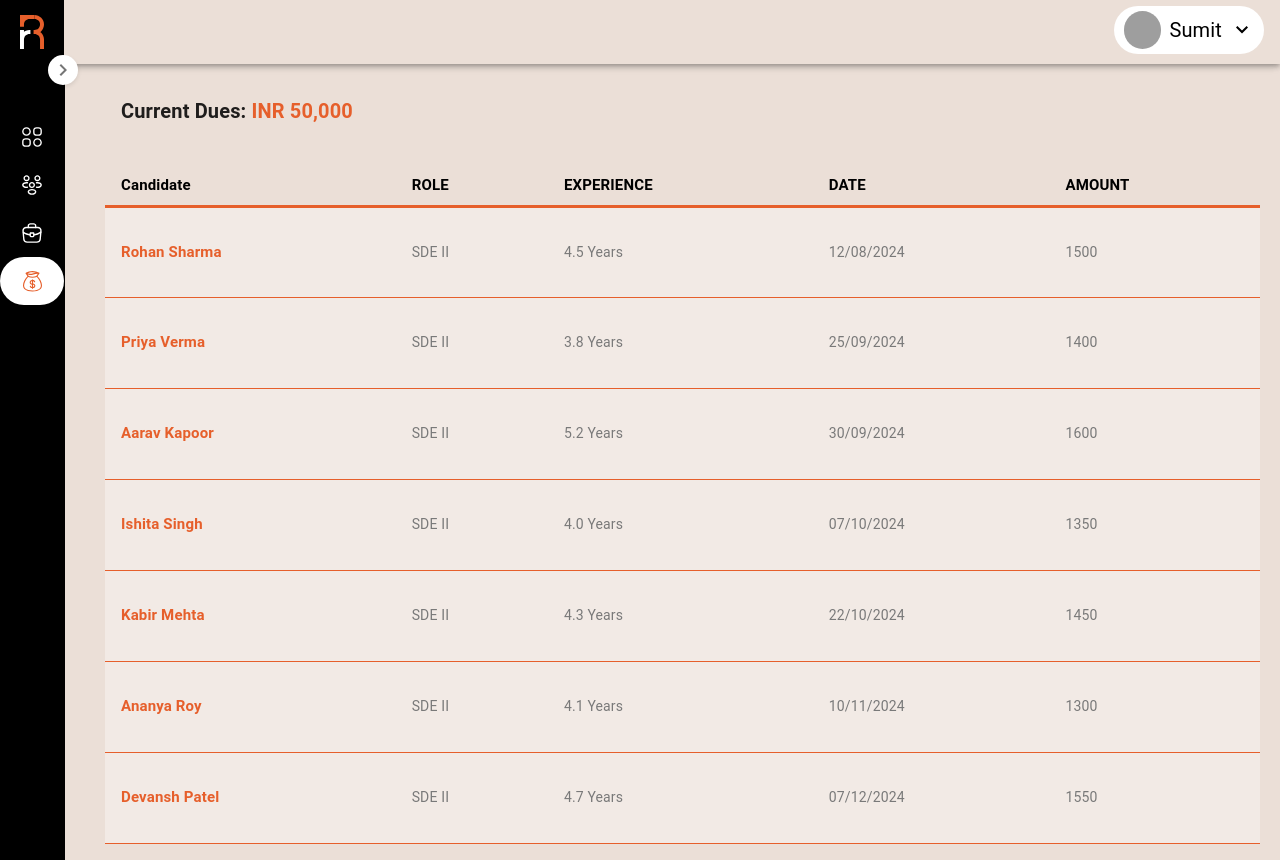
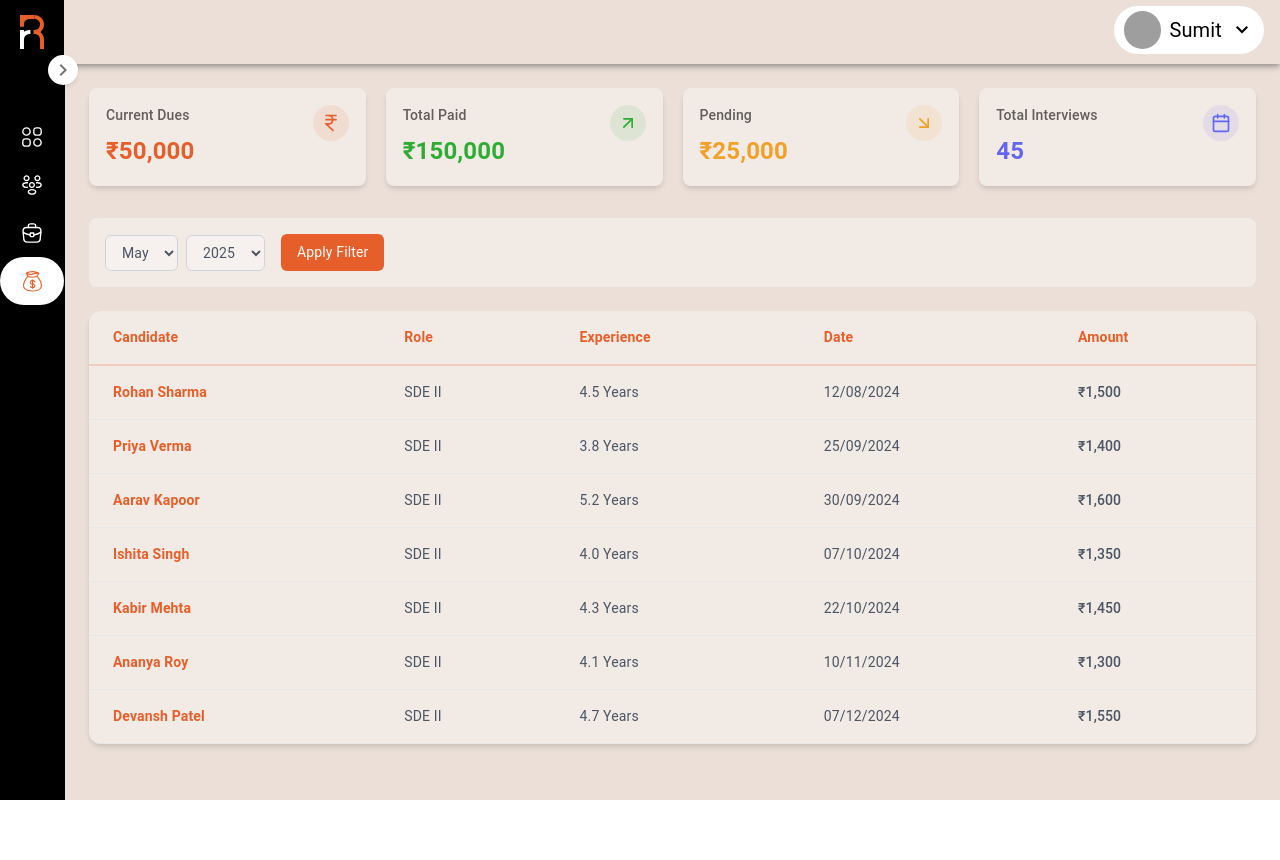
Before and after one commit to Roshan8319/Interview-Front, a React (Vite) app in the folder Frontend/: page /client/finance in a window 1280 px wide. After the commit the page ends 800 px from the top, so only its background shows below. Built offline with nearby package versions, Linux system fonts and the light colour scheme; grey boxes are pictures that could not be loaded.

Commit message:
updated finance page ui for client

```diff
--- a/Frontend/src/Components/Client/InterviewPlatform/VerticalNavigationLinks/Finance.jsx
+++ b/Frontend/src/Components/Client/InterviewPlatform/VerticalNavigationLinks/Finance.jsx
@@ -1,7 +1,5 @@
 import React, { useState, useEffect } from 'react';
-
-
-
+import { IndianRupee, ArrowUpRight, ArrowDownRight, Calendar } from 'lucide-react';
 
 function Finance() {
   const data = [
@@ -65,17 +63,12 @@ function Finance() {
     years.push(year);
   }
 
-
-
-
   const [filteredData, setFilteredData] = useState(data);
   const [isDataRangeEntered,setIsDataRangeEntered] = useState(false);
 
   const parseDate = (dateStr) =>{
     const [day, month, year] = dateStr.split('/'); return `${year}/${month}/${day}`;
   };
-
-
 
   const [selectedYear2, setSelectedYear2] = useState(new Date().getFullYear());
   const [selectedMonth2, setSelectedMonth2] = useState(new Date().getMonth() + 1);
@@ -95,17 +88,9 @@ function Finance() {
           const daysArray = Array.from({ length: daysInMonth }, (_, i) => i + 1); setDays(daysArray); }
           , [selectedYear, selectedMonth]);
 
-
   const filterDataByDate = () => {
-
-
-
-        console.log("i roshan");
-
     const startDate =new Date (`${selectedYear}/${selectedMonth}/${selectedDay}`);
     const endDate =new Date (`${selectedYear2}/${selectedMonth2}/${selectedDay2}`);
-
-
 
     if (!startDate || !endDate) {
       setFilteredData(data);
@@ -113,13 +98,9 @@ function Finance() {
     }
     if (startDate > endDate ) {
       alert("Please mention date in the correct order!!")
-    }else{
-
+    } else {
       const filtered = data.filter(item => {
-
         const date =new Date (parseDate(item.Date));
-
-
         return date >= startDate && date <= endDate;
       });
       setFilteredData(filtered);
@@ -127,51 +108,121 @@ function Finance() {
     }
   };
 
-
-
-
-
+  const stats = {
+    currentDues: 50000,
+    totalPaid: 150000,
+    pendingPayments: 25000,
+    totalInterviews: 45
+  };
 
   return (
-    <div className='w-full min-h-[calc(100vh-64px)] bg-[#EBDFD7] p-4 pl-10 pr-5 text-[14px]  '>
-      <div className='w-full '>
-        <div className='w-full flex font-semibold text-[20px] p-4'>
-          <div className='w-[50%]'>
-            <h1>Current Dues: <span className='text-[#E65F2B]'>INR 50,000</span></h1>
+    <div className='w-full min-h-[calc(100vh-64px)] bg-[#EBDFD7] p-6 text-[14px]'>
+      {/* Stats Cards */}
+      <div className="w-full grid grid-cols-4 gap-5 mb-8">
+        <div className="p-4 flex items-start justify-between bg-[rgba(255,255,255,0.34)] shadow-md rounded-lg hover:shadow-lg transition-all duration-300 group border border-transparent hover:border-[#E65F2B]/20">
+          <div className="flex flex-col justify-between">
+            <span className="text-sm text-black/60 font-medium mb-2">Current Dues</span>
+            <span className="text-[24px] font-bold text-[#E65F2B]">
+              ₹{stats.currentDues.toLocaleString()}
+            </span>
+          </div>
+          <div className="p-2 rounded-full bg-[#E65F2B]/10 group-hover:bg-[#E65F2B]/20 transition-colors">
+            <IndianRupee className="w-5 h-5 text-[#E65F2B]" />
+          </div>
         </div>
 
+        <div className="p-4 flex items-start justify-between bg-[rgba(255,255,255,0.34)] shadow-md rounded-lg hover:shadow-lg transition-all duration-300 group border border-transparent hover:border-[#2EAC34]/20">
+          <div className="flex flex-col justify-between">
+            <span className="text-sm text-black/60 font-medium mb-2">Total Paid</span>
+            <span className="text-[24px] font-bold text-[#2EAC34]">
+              ₹{stats.totalPaid.toLocaleString()}
+            </span>
           </div>
-        <div className='w-full  flex mt-6 gap-16  '>
-          <div className='w-full'>
-            <table className="w-full text-left ">
-              <thead className='text-black'>
-                <tr className='border-b-[3px] border-[#E65F2B] ' >
-                  <th className='py-2 px-4 max-w-max  text-[15px] font-bold'>Candidate</th>
-                  <th className='py-2 px-4 max-w-max  text-[15px] font-bold'>ROLE</th>
-                  <th className='py-2 px-4 max-w-max  text-[15px] font-bold'>EXPERIENCE</th>
-                  <th className='py-2 px-4 max-w-max  text-[15px] font-bold'>DATE</th>
-                  <th className='py-2 px-4 max-w-max  text-[15px] font-bold'>AMOUNT</th>
-                </tr>
-              </thead>
-              <tbody className=''  >
+          <div className="p-2 rounded-full bg-[#2EAC34]/10 group-hover:bg-[#2EAC34]/20 transition-colors">
+            <ArrowUpRight className="w-5 h-5 text-[#2EAC34]" />
+          </div>
+        </div>
 
-                {filteredData.map((data, index) => (
-                  <tr key={index} className={`${index % 2 === 0 ? "bg-[#FFFFFF57]" : (isDataRangeEntered ? "bg-[#FFFFFF57] ": "bg-[#FFFFFF57]" ) } h-[91px]  border-b border-[#E65F2B]  `}>
-                    <td className='py-3 px-4 max-w-max font-bold text-[15px] mb-2 text-[#E65F2B]'>{data.Candidate}</td>
-                    <td className='py-3 px-4 max-w-max text-[#797979]'>{data.Role}</td>
-                    <td className='py-3 px-4 max-w-max text-[#797979]'>{data.Experience}</td>
-                    <td className='py-3 px-4 max-w-max text-[#797979]'>{data.Date}</td>
-                    <td className='py-3 px-4 max-w-max text-[#797979]'>{data.Amount}</td>
-                  </tr>
-                ))}
+        <div className="p-4 flex items-start justify-between bg-[rgba(255,255,255,0.34)] shadow-md rounded-lg hover:shadow-lg transition-all duration-300 group border border-transparent hover:border-[#f1a028]/20">
+          <div className="flex flex-col justify-between">
+            <span className="text-sm text-black/60 font-medium mb-2">Pending</span>
+            <span className="text-[24px] font-bold text-[#f1a028]">
+              ₹{stats.pendingPayments.toLocaleString()}
+            </span>
+          </div>
+          <div className="p-2 rounded-full bg-[#f1a028]/10 group-hover:bg-[#f1a028]/20 transition-colors">
+            <ArrowDownRight className="w-5 h-5 text-[#f1a028]" />
+          </div>
+        </div>
 
-              </tbody>
-            </table>
+        <div className="p-4 flex items-start justify-between bg-[rgba(255,255,255,0.34)] shadow-md rounded-lg hover:shadow-lg transition-all duration-300 group border border-transparent hover:border-[#6366F1]/20">
+          <div className="flex flex-col justify-between">
+            <span className="text-sm text-black/60 font-medium mb-2">Total Interviews</span>
+            <span className="text-[24px] font-bold text-[#6366F1]">
+              {stats.totalInterviews}
+            </span>
+          </div>
+          <div className="p-2 rounded-full bg-[#6366F1]/10 group-hover:bg-[#6366F1]/20 transition-colors">
+            <Calendar className="w-5 h-5 text-[#6366F1]" />
           </div>
         </div>
       </div>
 
+      {/* Date Filter Section */}
+      <div className="flex items-center gap-4 mb-6 bg-[rgba(255,255,255,0.34)] p-4 rounded-lg">
+        <div className="flex items-center gap-2">
+          <select
+            value={selectedMonth}
+            onChange={(e) => setSelectedMonth(parseInt(e.target.value))}
+            className="bg-[#F6F1EE] border border-gray-300 text-gray-600 rounded-md px-3 py-2 focus:outline-none focus:ring-1 focus:ring-[#E65F2B]"
+          >
+            {months.map((month, index) => (
+              <option key={month} value={index + 1}>{month}</option>
+            ))}
+          </select>
+          <select
+            value={selectedYear}
+            onChange={(e) => setSelectedYear(parseInt(e.target.value))}
+            className="bg-[#F6F1EE] border border-gray-300 text-gray-600 rounded-md px-3 py-2 focus:outline-none focus:ring-1 focus:ring-[#E65F2B]"
+          >
+            {years.map(year => (
+              <option key={year} value={year}>{year}</option>
+            ))}
+          </select>
+        </div>
+        <button
+          onClick={filterDataByDate}
+          className="px-4 py-2 bg-[#E65F2B] text-white rounded-md hover:bg-[#d44d1b] transition-colors"
+        >
+          Apply Filter
+        </button>
+      </div>
 
+      {/* Table Section */}
+      <div className="bg-[rgba(255,255,255,0.34)] rounded-xl shadow-md overflow-hidden">
+        <table className="w-full text-left">
+          <thead>
+            <tr className="border-b-2 border-[#E65F2B]/20">
+              <th className="py-4 px-6 font-bold text-[#E65F2B]">Candidate</th>
+              <th className="py-4 px-6 font-bold text-[#E65F2B]">Role</th>
+              <th className="py-4 px-6 font-bold text-[#E65F2B]">Experience</th>
+              <th className="py-4 px-6 font-bold text-[#E65F2B]">Date</th>
+              <th className="py-4 px-6 font-bold text-[#E65F2B]">Amount</th>
+            </tr>
+          </thead>
+          <tbody>
+            {filteredData.map((data, index) => (
+              <tr key={index} className="border-b border-gray-200 hover:bg-[#F6F1EE]/50 transition-colors">
+                <td className="py-4 px-6 font-semibold text-[#E65F2B]">{data.Candidate}</td>
+                <td className="py-4 px-6 text-gray-600">{data.Role}</td>
+                <td className="py-4 px-6 text-gray-600">{data.Experience}</td>
+                <td className="py-4 px-6 text-gray-600">{data.Date}</td>
+                <td className="py-4 px-6 font-medium text-gray-600">₹{data.Amount.toLocaleString()}</td>
+              </tr>
+            ))}
+          </tbody>
+        </table>
+      </div>
     </div>
   );
 }
```
Lines whose indentation alone changed are shown as unchanged.
